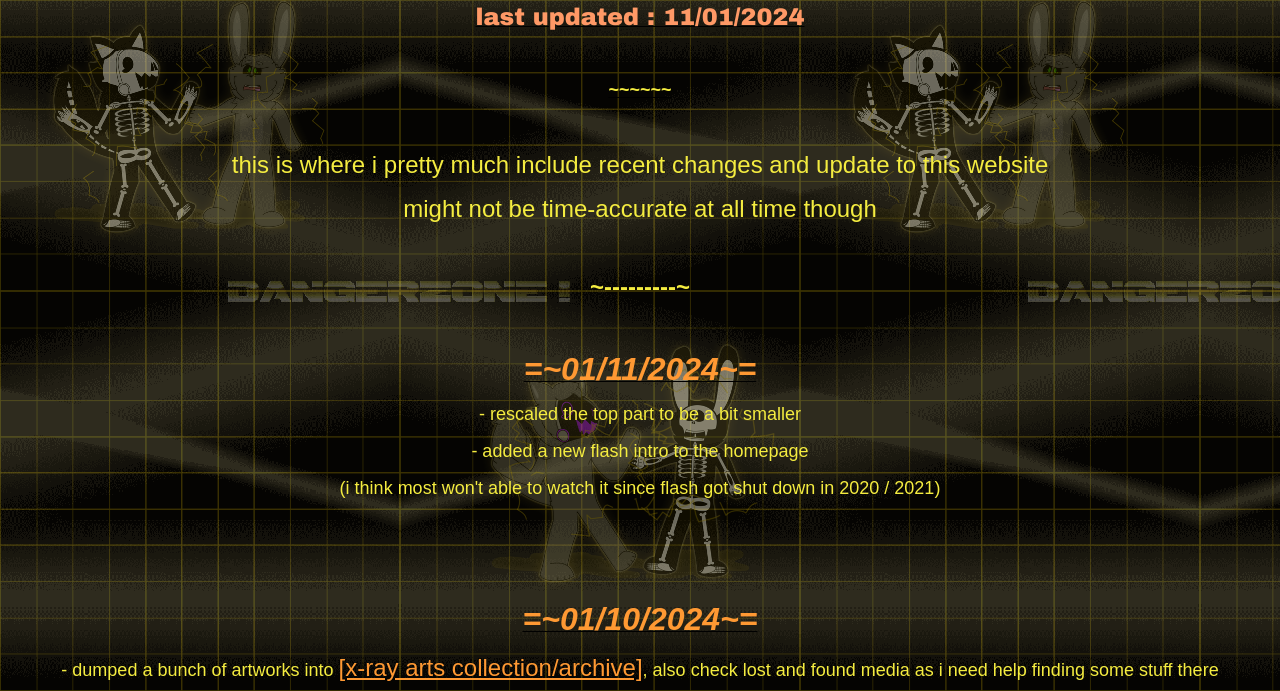
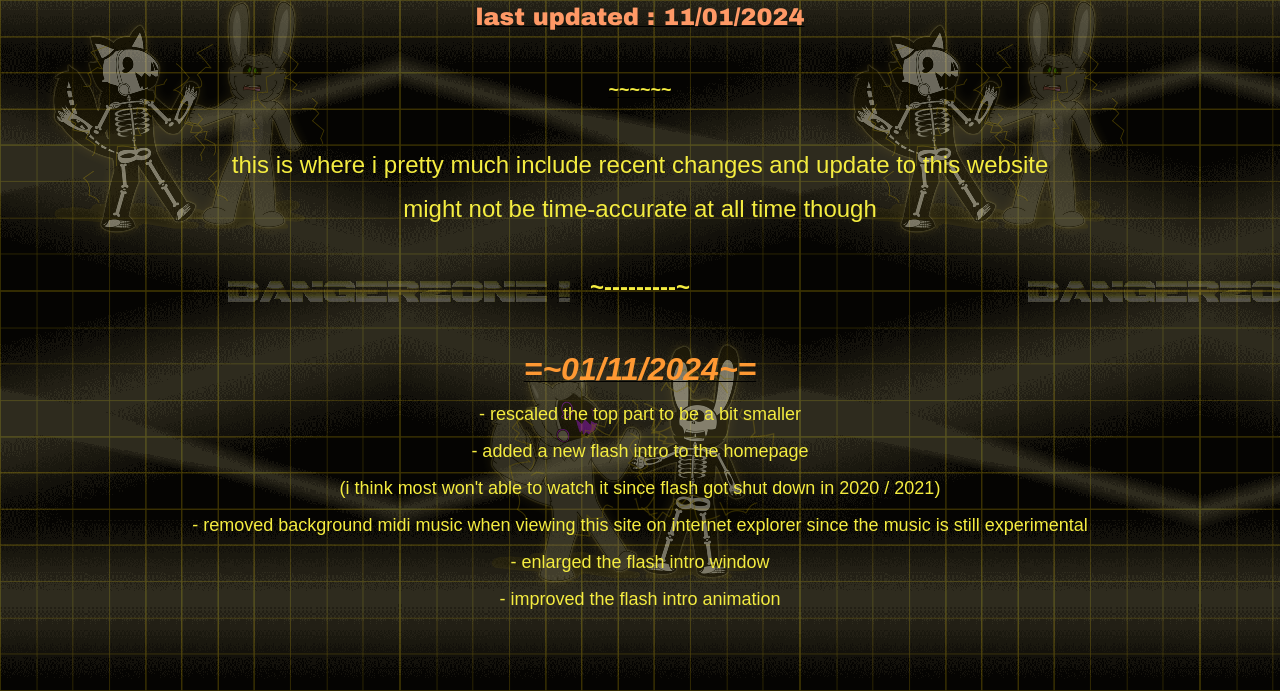
Before and after one commit to dangerzoner/dangerzoner.github.io, a plain HTML site: page updates.htm in a window 1280 px wide. Shown: the part 109-800 px from the top of the page. Drawn offline with Linux system fonts and the light colour scheme.

Commit message:
Add files via upload

```diff
--- a/updates.htm
+++ b/updates.htm
@@ -35,6 +35,13 @@ part to be a bit smaller</font></p>
 flash intro to the homepage</font></p>
 <p align="center"><font face="Arial" size="4" color="#F4EC40">(i think most
 won't able to watch it since flash got shut down in 2020 / 2021)</font></p>
+<p align="center"><font face="Arial" size="4" color="#F4EC40">- removed
+background midi music when viewing this site on internet explorer since the
+music is still experimental</font></p>
+<p align="center"><font face="Arial" size="4" color="#F4EC40">- enlarged the
+flash intro window</font></p>
+<p align="center"><font face="Arial" size="4" color="#F4EC40">- improved the
+flash intro animation</font></p>
 <p align="center">&nbsp;</p>
 <p align="center"><br>
 &nbsp;</p>
```
Also changed, not shown: homee.htm (+2 -2 lines), 1 other file.
